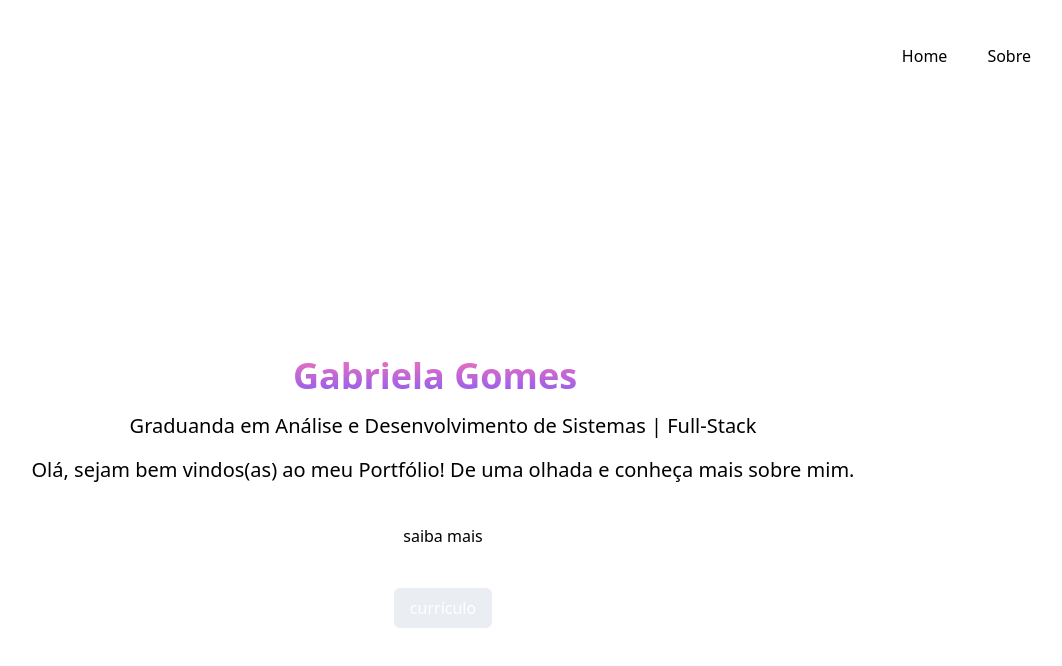
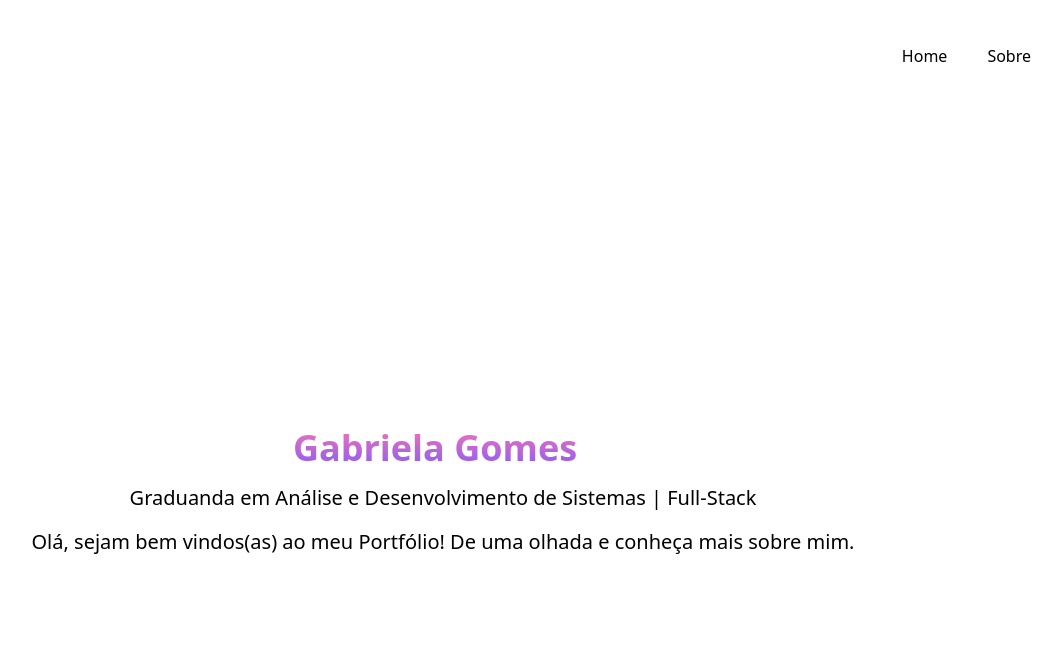
Before and after one commit to gabimezze/Portfolio, a Next.js app in the folder my-app/: page / in a window 1280 px wide. Shown: the top 666 px of the page, without its empty margins (205-1267 px from the left). Built offline with nearby package versions, Linux system fonts and the light colour scheme.

Commit message:
delete button

```diff
--- a/my-app/src/app/page.tsx
+++ b/my-app/src/app/page.tsx
@@ -12,12 +12,6 @@ export default function Home() {
     <p className="animate-slide-in-left text-xl mt-4 mb-0">
       Olá, sejam bem vindos(as) ao meu Portfólio! De uma olhada e conheça mais sobre mim.
     </p>
-    <button className=" mt-8 bg-white text-black py-2 px-4 rounded-md hover:bg-slate-200">
-      saiba mais
-    </button>
-    <button className=" mt-8 bg-slate-400 bg-opacity-20 text-white py-2 px-4 rounded-md hover:bg-white hover:bg-opacity-25">
-      currículo
-    </button>
     </div>
   )
 }
```
